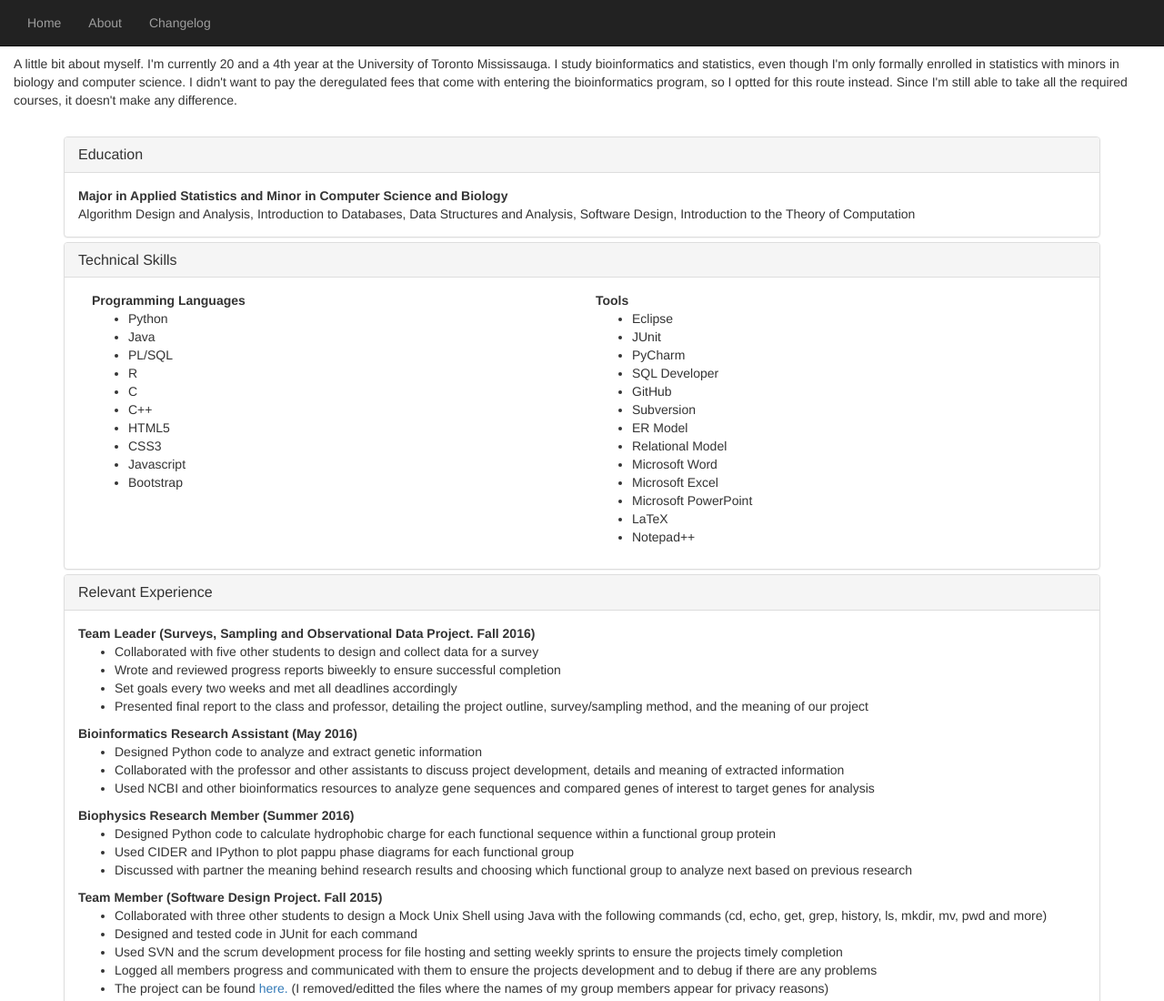
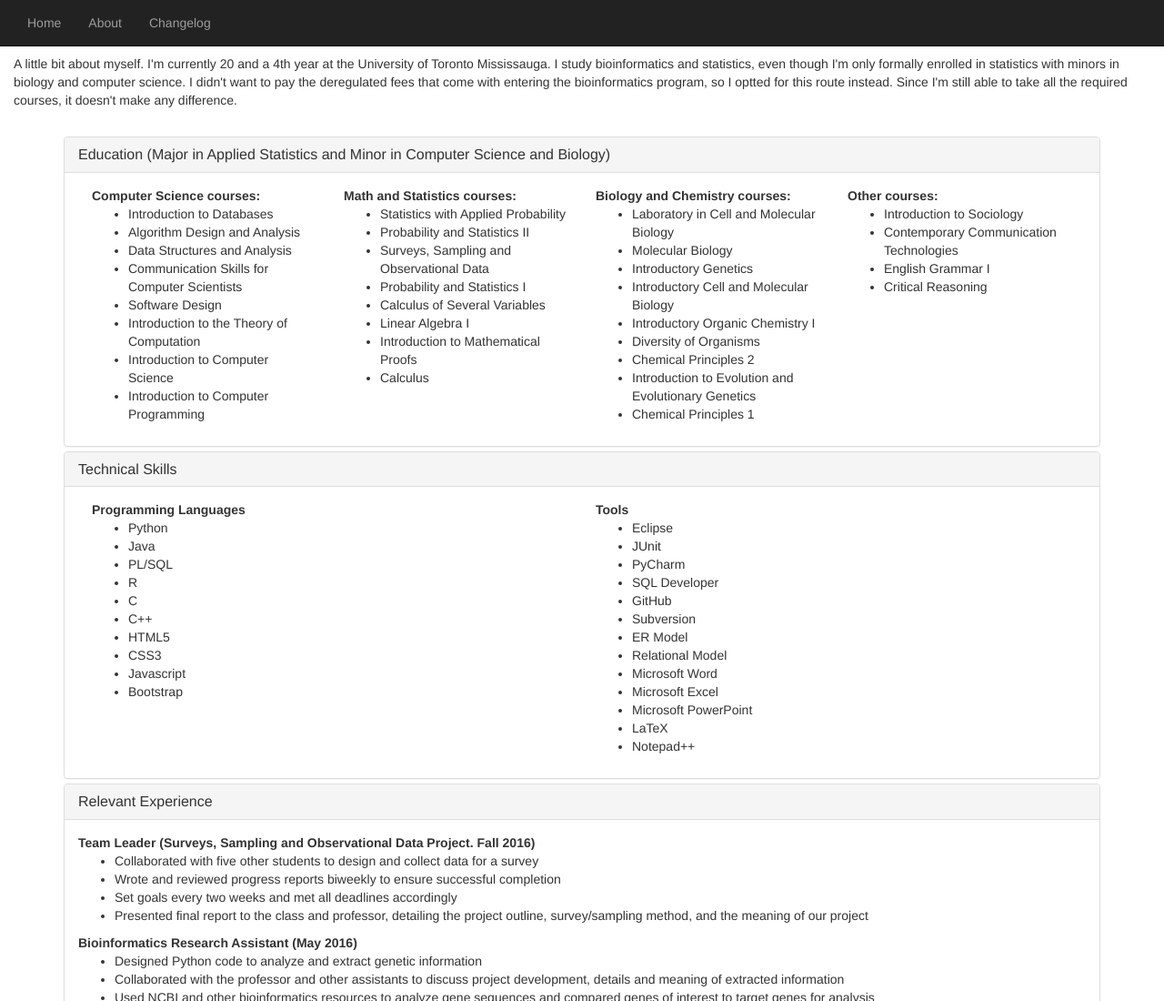
Before and after one commit to Tontuen/Tontuens-Website, a plain HTML site: page index.html in a window 1280 px wide. Shown: the top 1100 px of the page at 91% size. Drawn offline with nearby package versions, Linux system fonts and the light colour scheme.

Commit message:
Add files via upload

```diff
--- a/index.html
+++ b/index.html
@@ -38,15 +38,57 @@ required courses, it doesn't make any difference.
 			<div class="panel-heading">
 				<h4 class="panel-title">
 					<a data-toggle="collapse"
-					href="#Education">Education</a>
+					href="#Education">Education (Major in Applied Statistics and
+				Minor in Computer Science and Biology)</a>
 				</h4>
 			</div>
 			<div id="Education" class="panel-collapse collapse-in">
-				<div class="panel-body"><b>Major in Applied Statistics and
-				Minor in Computer Science and Biology</b><br>
-					Algorithm Design and Analysis, Introduction to Databases,
-					Data Structures and Analysis, Software Design,
-					Introduction to the Theory of Computation
+				<div class="panel-body">
+					<div class="col-md-3">
+						<b>Computer Science courses:</b> <ul>
+							<li>Introduction to Databases</li>
+							<li>Algorithm Design and Analysis</li>
+							<li>Data Structures and Analysis </li>
+							<li>Communication Skills for Computer Scientists</li>
+							<li>Software Design</li>
+							<li>Introduction to the Theory of Computation</li>
+							<li>Introduction to Computer Science</li>
+							<li>Introduction to Computer Programming</li>
+						</ul>
+					</div>
+					<div class="col-md-3">
+						<b>Math and Statistics courses:</b><ul>
+							<li>Statistics with Applied Probability</li>
+							<li>Probability and Statistics II</li>
+							<li>Surveys, Sampling and Observational Data</li>
+							<li>Probability and Statistics I</li>
+							<li>Calculus of Several Variables</li>
+							<li>Linear Algebra I</li>
+							<li>Introduction to Mathematical Proofs</li>
+							<li>Calculus</li>
+						</ul>
+					</div>
+					<div class="col-md-3">
+						<b>Biology and Chemistry courses:</b><ul>
+							<li>Laboratory in Cell and Molecular Biology</li>
+							<li>Molecular Biology</li>
+							<li>Introductory Genetics</li>
+							<li>Introductory Cell and Molecular Biology</li>
+							<li>Introductory Organic Chemistry I</li>
+							<li>Diversity of Organisms</li>
+							<li>Chemical Principles 2</li>
+							<li>Introduction to Evolution and Evolutionary Genetics</li>
+							<li>Chemical Principles 1</li>
+						</ul>
+					</div>
+					<div class="col-md-3">
+						<b>Other courses:</b><ul>
+							<li>Introduction to Sociology</li>
+							<li>Contemporary Communication Technologies</li>
+							<li>English Grammar I</li>
+							<li>Critical Reasoning</li>
+						</ul>
+					</div>
 				</div>
 			</div>
 		</div>
```
Also changed, not shown: Website Changelog.html (+6 -0 lines).
